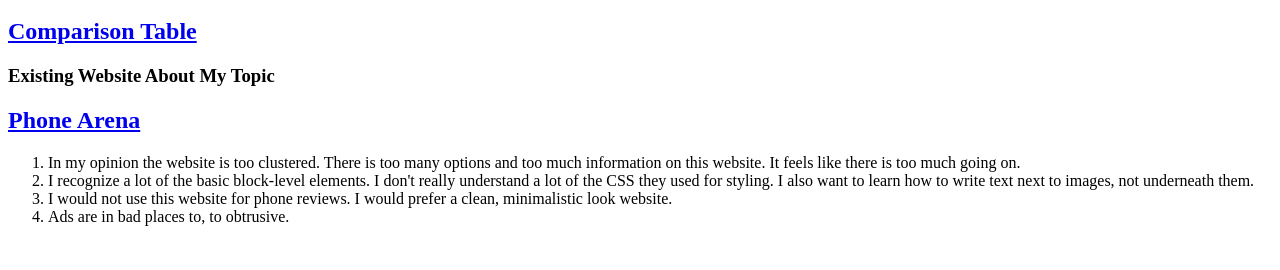
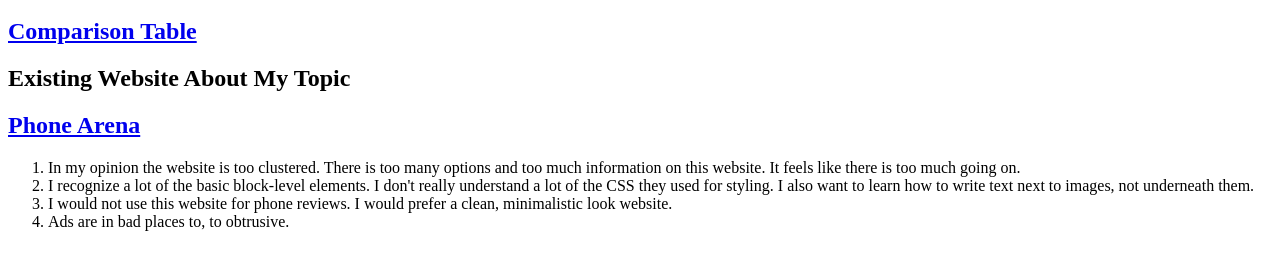
Before and after one commit to SaravShah/SaravShah.github.io, a plain HTML site: page index.html in a window 1280 px wide. Shown: the part 154-424 px from the top of the page. Drawn offline with Linux system fonts and the light colour scheme.

Commit message:
final commit

```diff
--- a/index.html
+++ b/index.html
@@ -24,7 +24,7 @@
 
 		</nav>
 	<h2> <a href ="comparison_table.html"> Comparison Table </a> </h2>
-	<h3> Existing Website About My Topic </h3>
+	<h2> Existing Website About My Topic </h2>
 		<h2> <a href = "http://www.phonearena.com/reviews#/reviews/manufacturer/Samsung,Huawei,OnePlus"> Phone Arena </a> </h2>
 			<ol>
 				<li> In my opinion the website is too clustered. There is too many options and too much information on this website. It feels like there is too much going on. </li>
```
